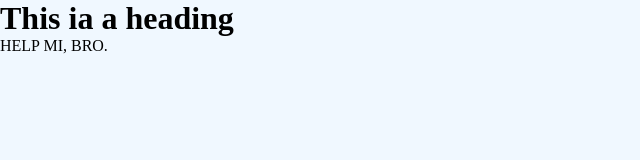
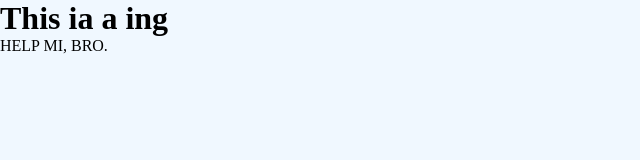
Before and after one commit to ErikAks/projekt_NWWO, a plain HTML site: page Index.html in a window 1280 px wide. Shown: the whole page, without its empty margins (0-640 px from the left). Drawn offline with Linux system fonts and the light colour scheme.

Commit message:
dodaj zmiany do github -wersja2

```diff
--- a/Index.html
+++ b/Index.html
@@ -16,7 +16,7 @@
     </style>
 </head>
 <body>
-    <h1>This ia a heading</h1>
+    <h1>This ia a ing</h1>
     <p>HELP MI, BRO.</p>
 </body>
 </html>
```
